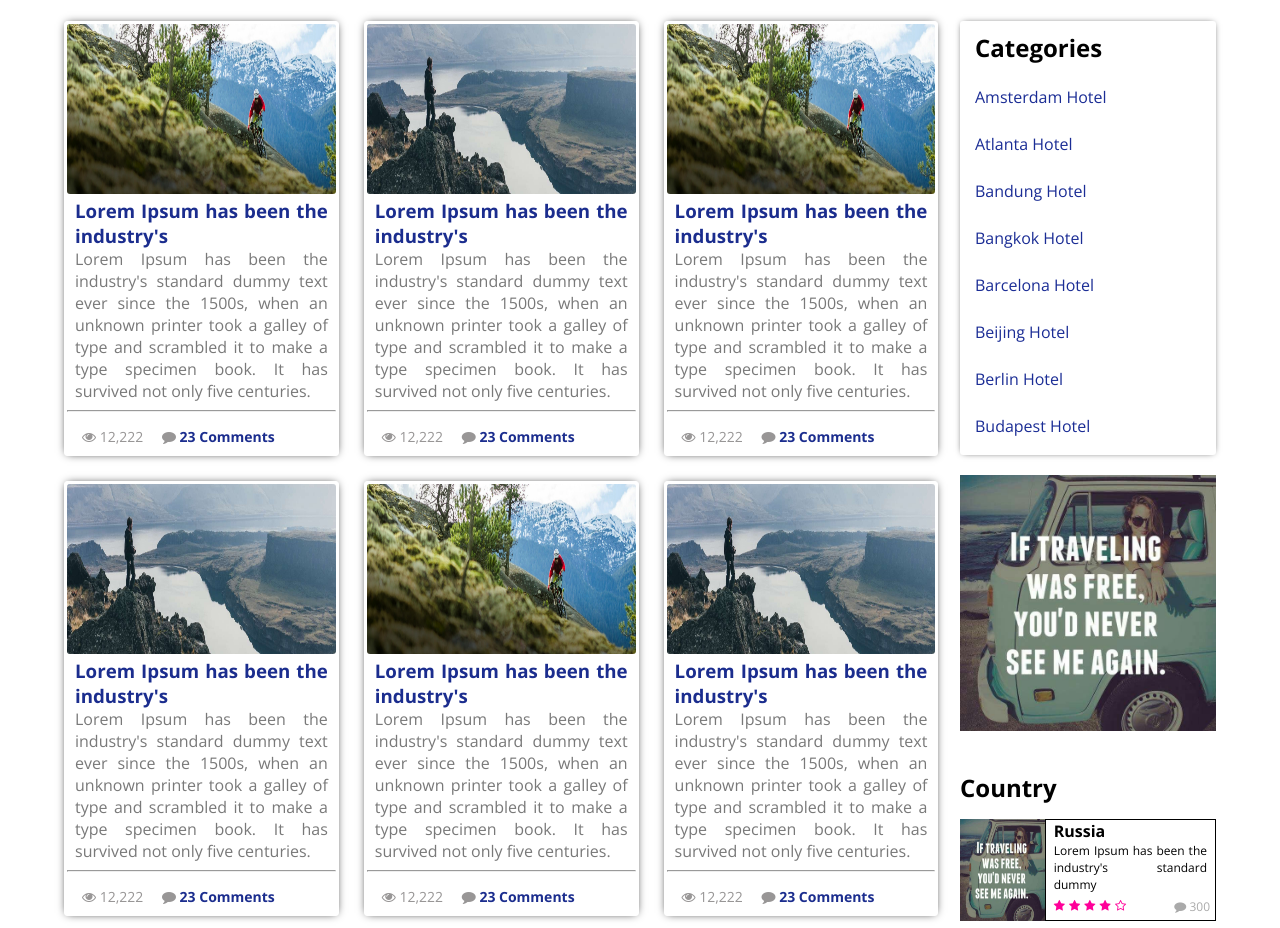
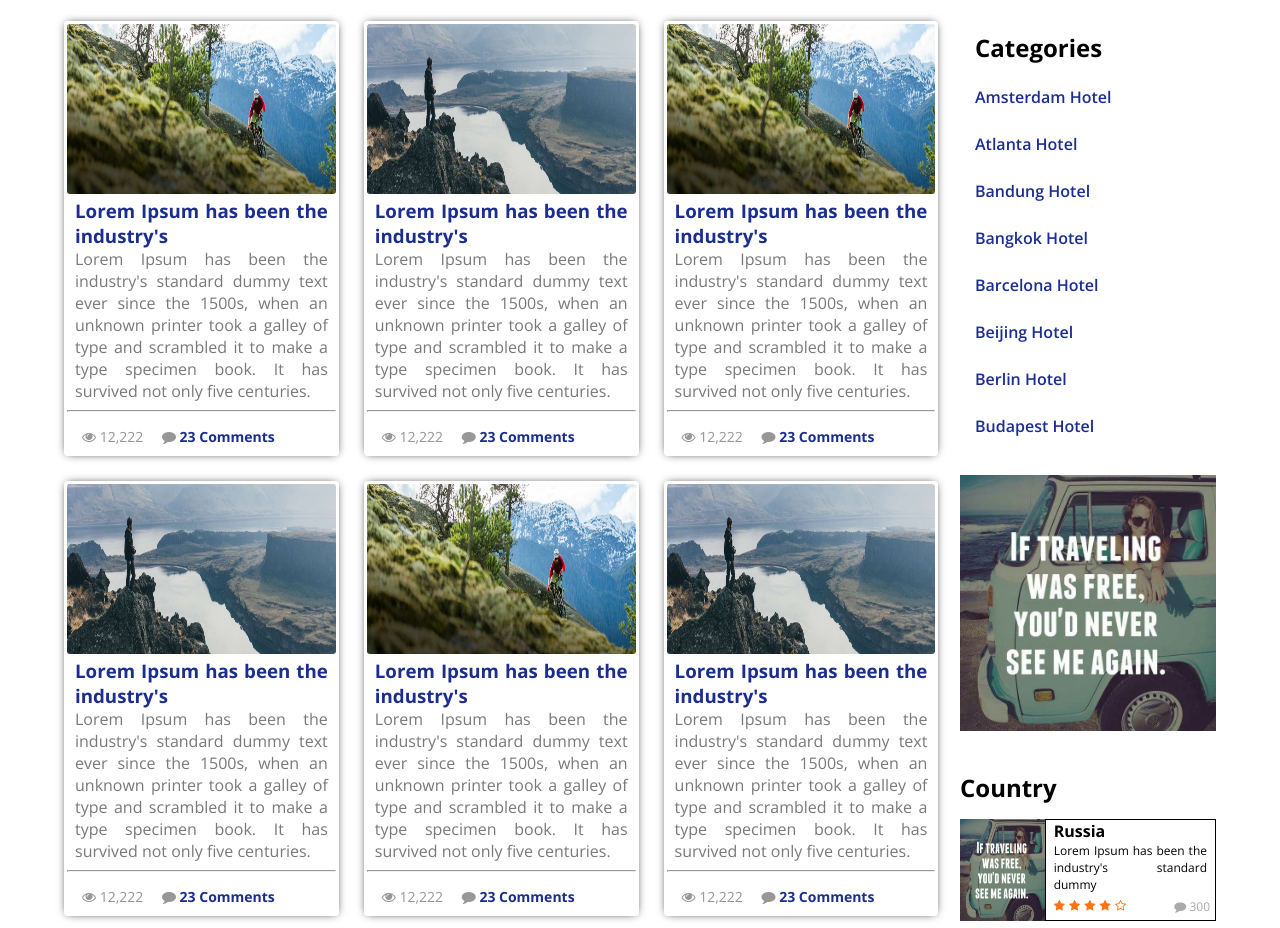
Before and after one commit to khyrulAlam/TM-Assignments, a plain HTML site: page index.html in a window 1280 px wide. Shown: the part 540-1468 px from the top of the page. Drawn offline with nearby package versions, Linux system fonts and the light colour scheme.

Commit message:
change some color

```diff
--- a/css/style.css
+++ b/css/style.css
@@ -258,7 +258,7 @@ main > article > nav ul li a{
     cursor: pointer;
 }
 main > article > nav ul li a:hover{
-    background: #6cf072;
+    background: #90c400;
     color: #fff;
 }
 
@@ -270,9 +270,8 @@ aside{
 }
 
 aside > div:nth-child(1){
-    box-shadow: 0px 0px 7px -3px;
     border-radius: 3px;
-    margin-bottom: 5px;
+    margin-bottom: 15px;
     padding-bottom: 5px;
 }
 aside > div:nth-child(1) h1{
@@ -284,6 +283,7 @@ aside > div:nth-child(1) p{
     margin: 0px;
     color: #1b2d95;
     line-height: 47px;
+    font-weight: 600;
 }
 
 aside > div:nth-child(2){
@@ -339,7 +339,7 @@ aside > div:nth-child(3) > div > div span:last-child{
 }
 
 aside >div:nth-child(3) > div >div:nth-child(2) > span > i{
-    color: #f09;
+    color: #ff7315;
 }
 aside >div:nth-child(3) > div >div:nth-child(2) > span:last-child > i{
     color: #aaa;
@@ -374,7 +374,7 @@ aside > div:nth-child(4) > div > div:nth-child(1) > i{
     color: #aaa;
 }
 aside > div:nth-child(4) > div:hover > div:nth-child(1) > i{
-    color: #6cf072;
+    color: #90c400;
 }
 aside > div:nth-child(4) > div > div:nth-child(1) > i:after{
     content: "244";
```
